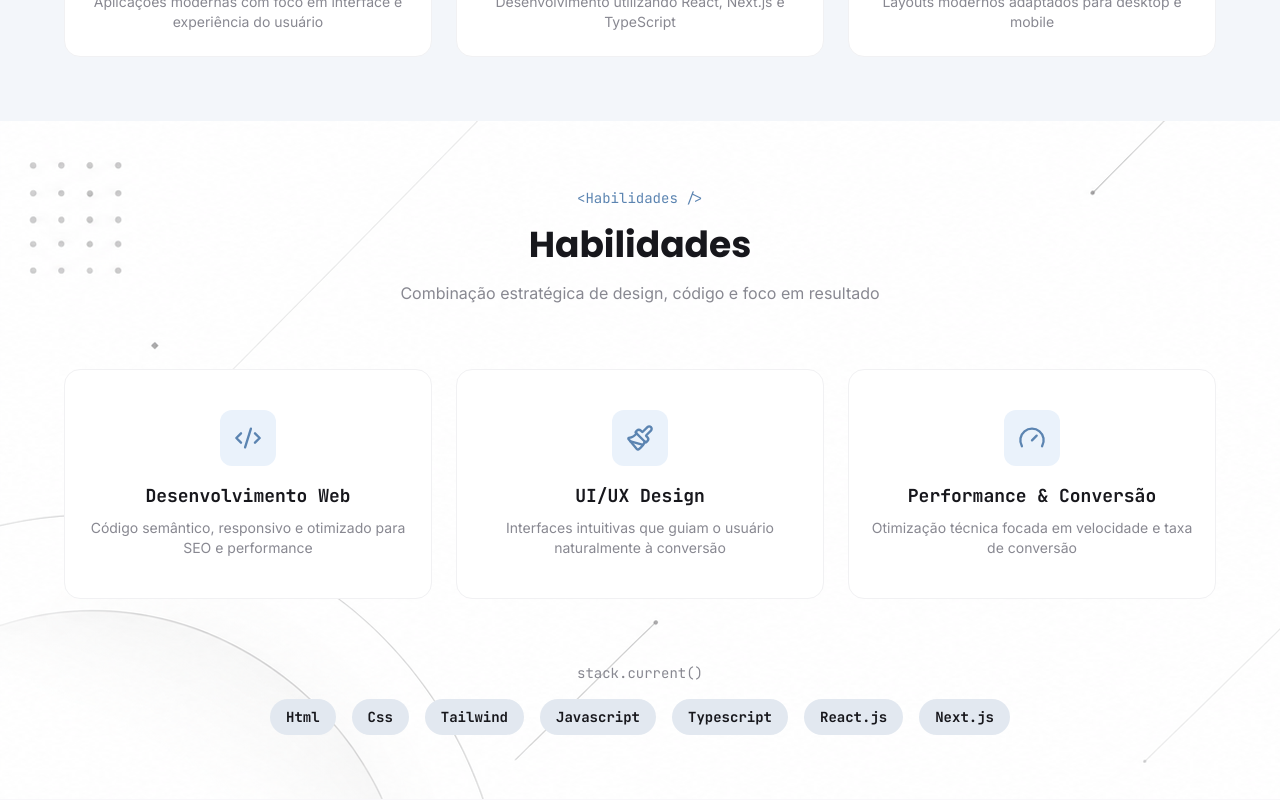
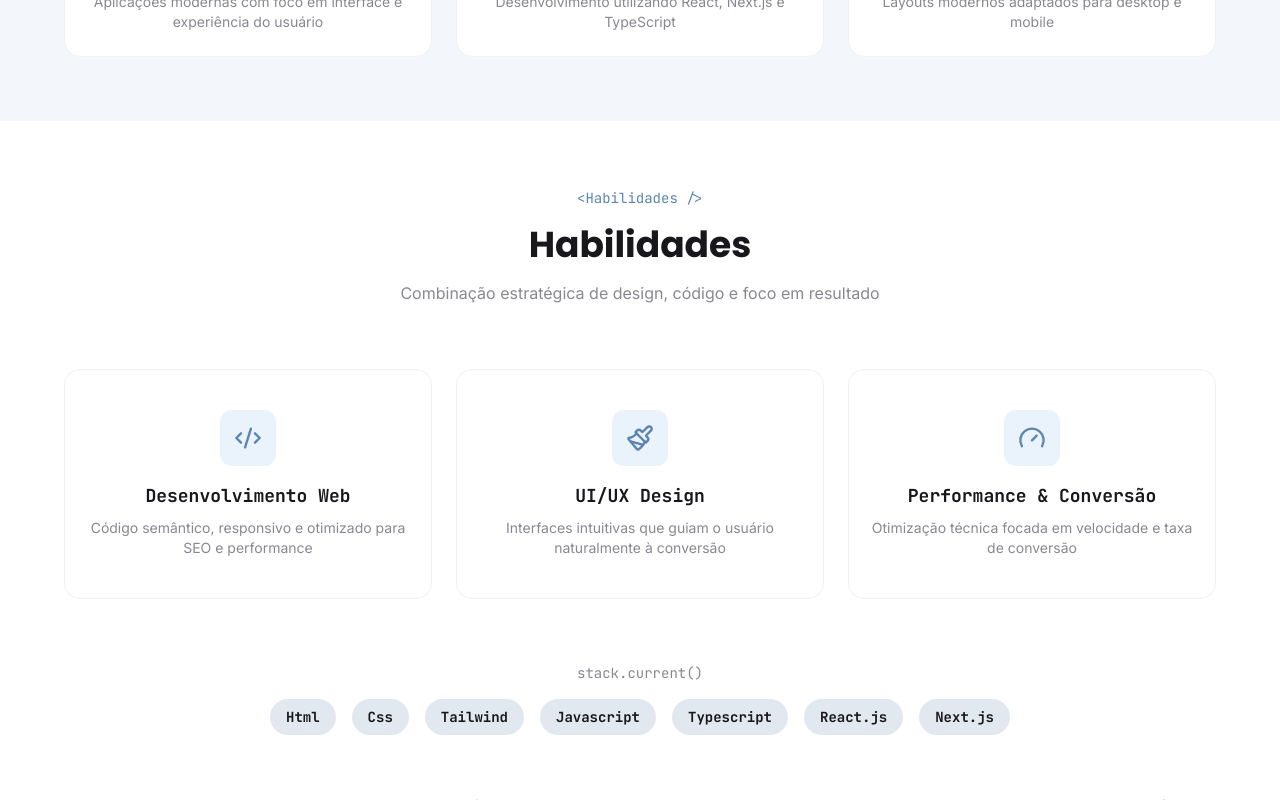
Before and after one commit to Kcode61/portfolio-kauan, a Next.js app: page / in a window 1280 px wide. Shown: the part 1640-2440 px from the top of the page. Built offline with nearby package versions, Linux system fonts and the light colour scheme.

Commit message:
fix bugs and updated layout

```diff
--- a/components/HomeSection/index.tsx
+++ b/components/HomeSection/index.tsx
@@ -100,6 +100,7 @@ export function HomeSection() {
             className="flex gap-6 items-center justify-center relative"
           >
             <a
+              target="_blank"
               href="https://wa.me/5577999772234?text=gostaria%20de%20solicitar%20um%20or%C3%A7amento"
               className="py-3 px-8 font-inter shadow-[0px_0px_25px_rgba(58,95,132,0.18)] cursor-pointer hover:bg-[#2D4F73] hover:scale-95 transition ease duration-300 rounded-full bg-[#3A5F84] text-white font-inter text-sm font-bold"
             >
--- a/components/ProjectsSection/index.tsx
+++ b/components/ProjectsSection/index.tsx
@@ -93,7 +93,7 @@ export function ProjectsSection() {
   return (
     <section
       id="Projetos"
-      className="py-16 px-4 bg-[#F8F7FA] dark:bg-[#09090B]"
+      className="py-16 px-4 bg-[#F8F7FA] dark:bg-[#09090B] bg-[url('/backgroundbranco.png')] dark:bg-[url('/backgroundroxo.png')]"
     >
       <div className="max-w-6xl mx-auto">
         <div className="max-w-2xl flex flex-col gap-4 mx-auto text-center">
--- a/components/SkillsSection/index.tsx
+++ b/components/SkillsSection/index.tsx
@@ -1,7 +1,6 @@
 "use client";
 import { CodeXml, Gauge, Paintbrush } from "lucide-react";
 import { motion } from "framer-motion";
-import Image from "next/image";
 export function SkillsSection() {
   const skills = [
     {
@@ -28,10 +27,7 @@ export function SkillsSection() {
     },
   ];
   return (
-    <section
-      id="Habilidades"
-      className="py-16 px-4 bg-[url('/backgroundbranco.png')] dark:bg-[url('/backgroundroxo.png')]"
-    >
+    <section id="Habilidades" className="py-16 px-4">
       <div className="max-w-6xl mx-auto">
         <div className="max-w-2xl flex flex-col gap-4 mx-auto text-center">
           <motion.span
```
